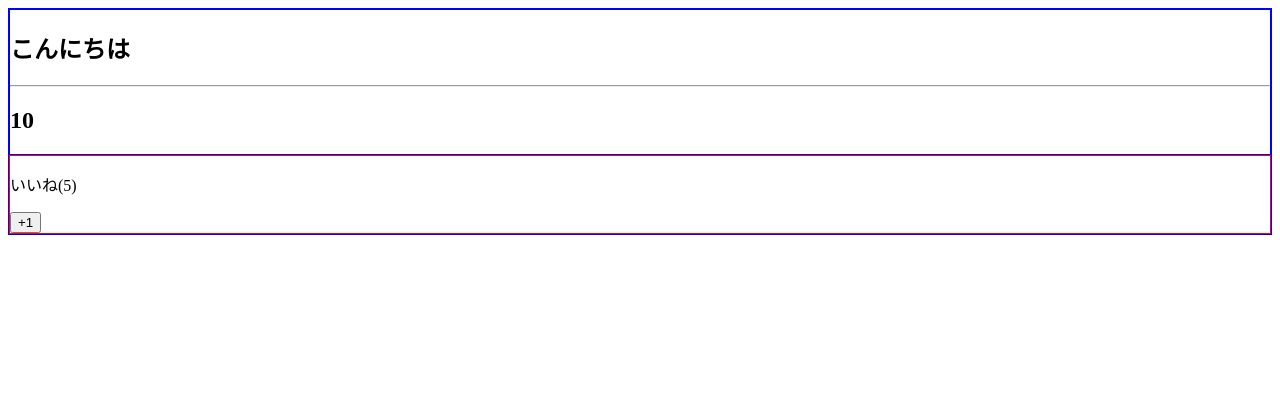
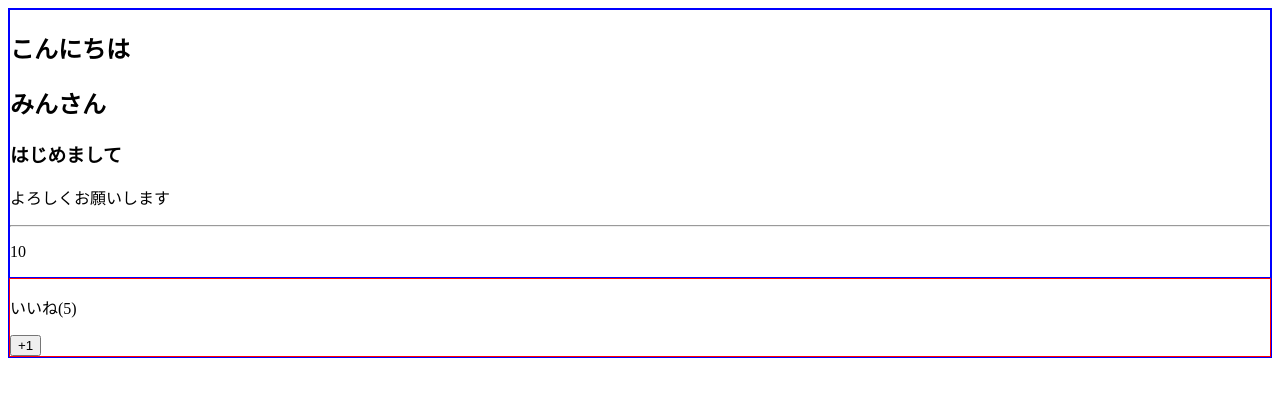
Before and after one commit to tomizawa0214/vue-sample, a Vue app in the folder udemy-vuejs-2/: page / in a window 1280 px wide. Shown: the top 396 px of the page. Built offline with nearby package versions, Linux system fonts and the light colour scheme.

Commit message:
デフォルトスロット

```diff
--- a/udemy-vuejs-2/src/App.vue
+++ b/udemy-vuejs-2/src/App.vue
@@ -1,12 +1,15 @@
 <template>
   <div>
     <LikeHeader>
+      <h2>みんさん</h2>
       <template v-slot:title>
         <h2>こんにちは</h2>
       </template>
+      <h3>はじめまして</h3>
       <template v-slot:number>
-        <h2>{{ number }}</h2>
+        <p>{{ number }}</p>
       </template>
+      <p>よろしくお願いします</p>
     </LikeHeader>
     <!-- プロパティではケバブケース -->
     <LikeNumber :total-number="number" @my-click="incrementNumber"></LikeNumber>
--- a/udemy-vuejs-2/src/components/LikeHeader.vue
+++ b/udemy-vuejs-2/src/components/LikeHeader.vue
@@ -1,6 +1,7 @@
 <template>
   <div>
     <slot name="title"></slot>
+    <slot></slot>
     <hr>
     <slot name="number"></slot>
   </div>
```
